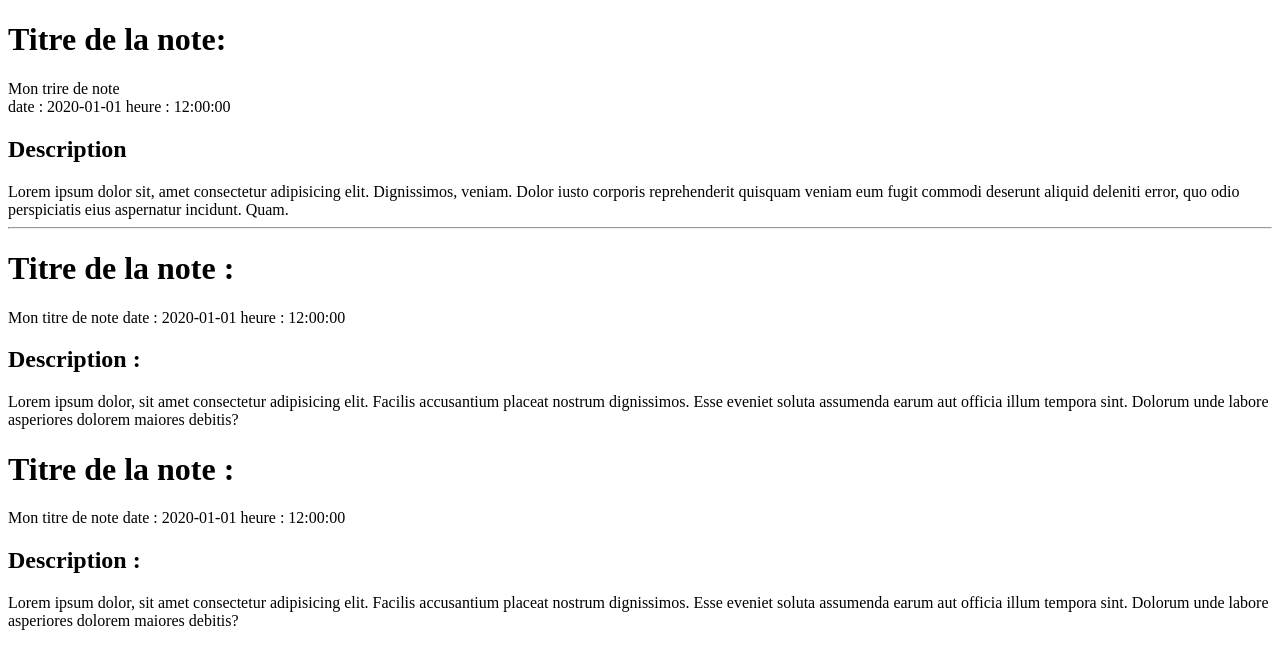
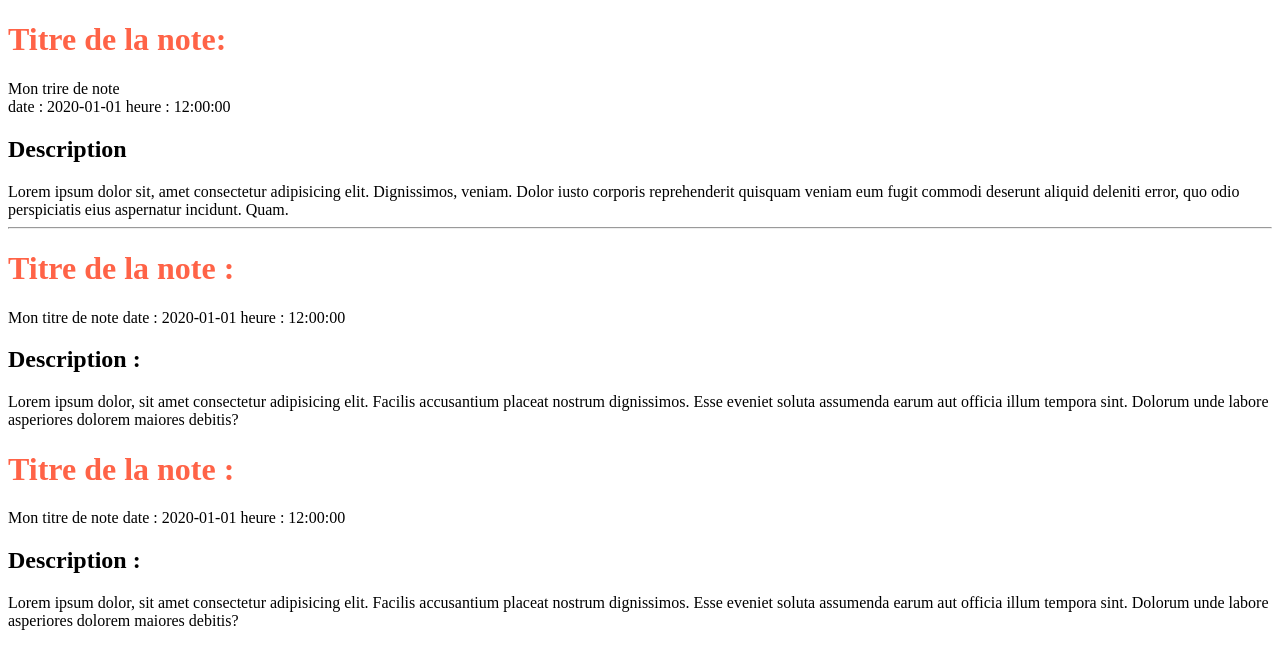
Before and after one commit to MAILLARDSam/FORMATIONJAVA, a website: page index.html in a window 1280 px wide. Drawn offline with Linux system fonts and the light colour scheme.

Commit message:
mise en place css

```diff
--- /dev/null
+++ b/css/style.css
@@ -0,0 +1,5 @@
+/* ma mise en forme css */
+h1{
+    color:tomato;
+    font-weight: 900;
+}
--- a/index.html
+++ b/index.html
@@ -5,6 +5,7 @@
     <meta charset="UTF-8">
     <meta name="viewport" content="width=device-width, initial-scale=1.0">
     <title>Document</title>
+    <link rel="stylesheet" href="css/style.css">
 </head>
 
 <body>
```
